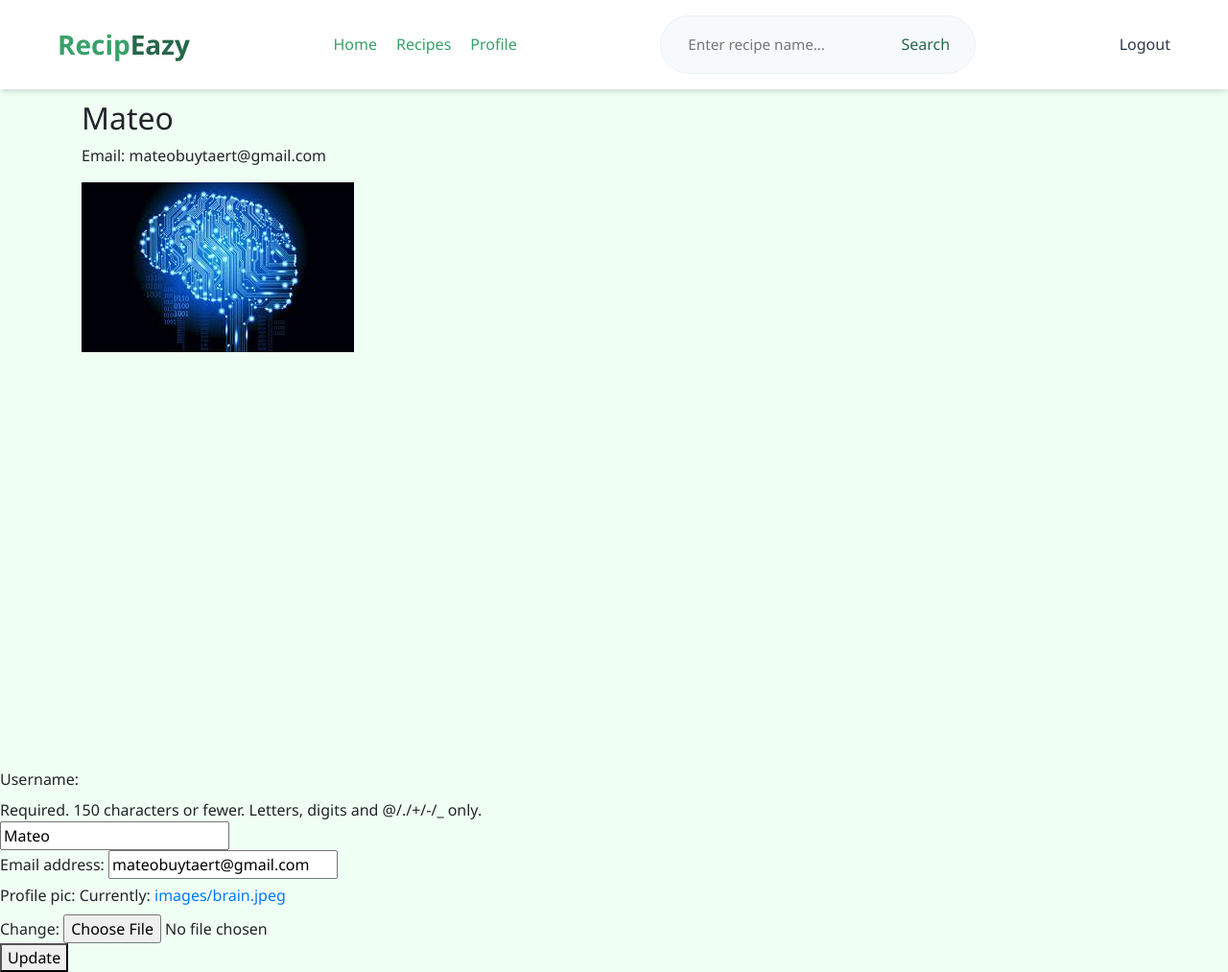
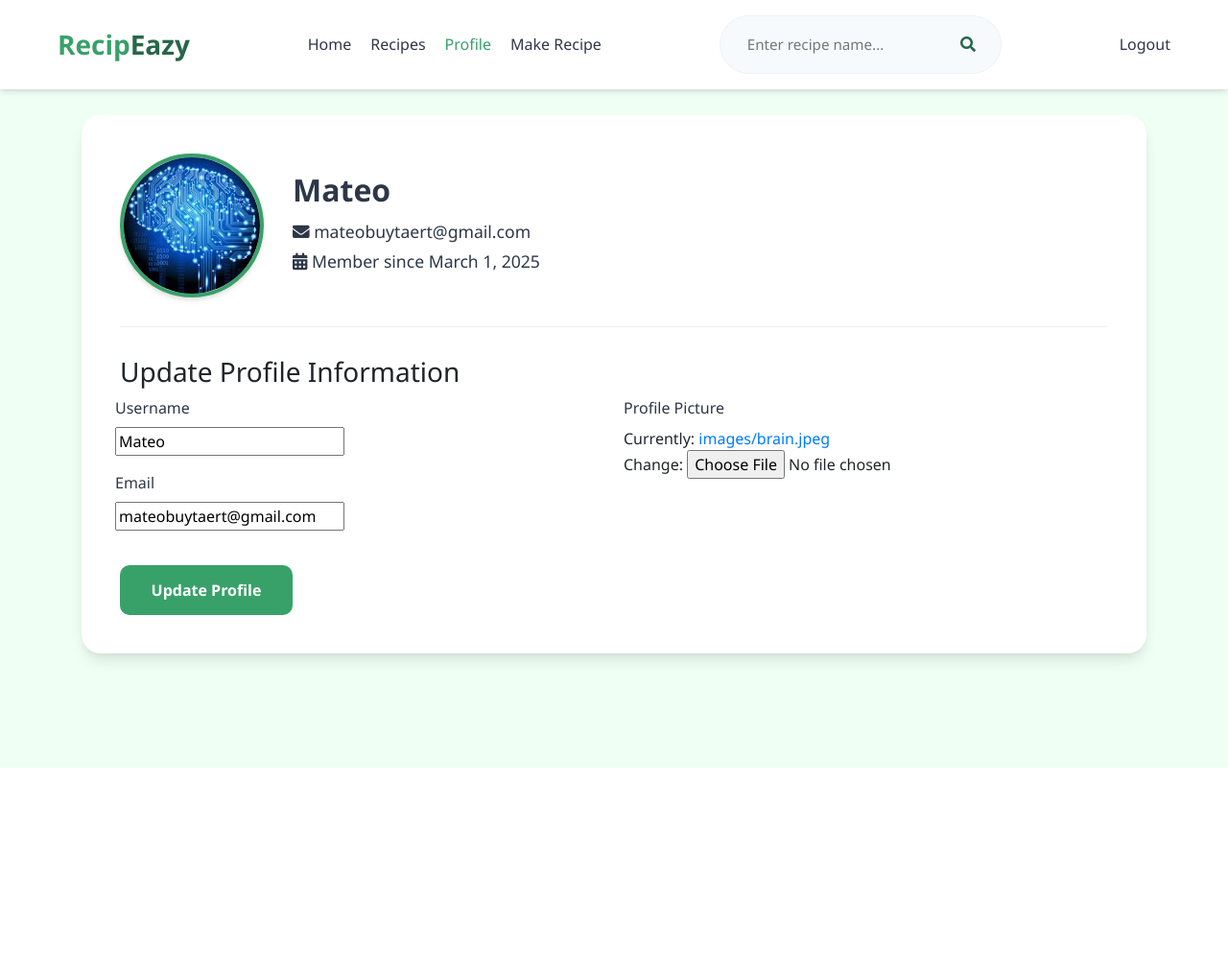
Before and after one commit to Mateo-Buytaert/Recipeazy, a Django app: page /recipes/profile/ in a window 1280 px wide. Shown: the whole page at 96% size. After the commit the page ends 800 px from the top, so only its background shows below. Run offline with Django 5.2, Linux system fonts and the light colour scheme; a user stored in the database is signed in; data comes from the database, SQL or seed files in the repository; both versions use the stored data as it was after the commit; some libraries are stand-ins or nearby versions.

Commit message:
fixed some stuff

```diff
--- a/recipeazy/recipes/templates/recipes/login.html
+++ b/recipeazy/recipes/templates/recipes/login.html
@@ -302,6 +302,9 @@ body {
                     <a href="{% url 'index' %}" class="active">Home</a>
                     <a href="{%url 'recipe_list'%}" class ="active">Recipes</a>
                     <a href = "{%url 'profile'%}" class="active">Profile</a>
+                    {%if user.is_authenticated%}
+                    <a href="{%url 'recipe-create'%}" class="active">Make Recipe</a>
+                    {%endif%}
                 </div>
                 <div class="search-bar">
                     <form action="{% url 'search-recipe' %}" method="get">
--- a/recipeazy/recipes/templates/recipes/profile.html
+++ b/recipeazy/recipes/templates/recipes/profile.html
@@ -1,7 +1,7 @@
 <!DOCTYPE html>
 <html>
 <head>
-    <title>Login</title>
+    <title>Profile - RecipEazy</title>
     <link rel="stylesheet" href="https://stackpath.bootstrapcdn.com/bootstrap/4.1.3/css/bootstrap.min.css">
     <script src="https://ajax.googleapis.com/ajax/libs/jquery/3.3.1/jquery.min.js"></script>
     <link rel="stylesheet" href="https://use.fontawesome.com/releases/v5.6.1/css/all.css">
@@ -291,6 +291,121 @@ body {
                 width: 150px;
             }
         }
+
+        /* Profile page specific styles */
+        .profile-container {
+            background: white;
+            border-radius: 20px;
+            box-shadow: var(--shadow-lg);
+            padding: 40px;
+            margin-top: 40px;
+            margin-bottom: 40px;
+            animation: fadeIn 0.6s ease;
+        }
+
+        .profile-header {
+            display: flex;
+            align-items: center;
+            gap: 30px;
+            margin-bottom: 30px;
+            flex-wrap: wrap;
+        }
+
+        .profile-image {
+            width: 150px;
+            height: 150px;
+            border-radius: 50%;
+            object-fit: cover;
+            border: 4px solid var(--primary);
+            box-shadow: var(--shadow-md);
+        }
+
+        .profile-info {
+            flex: 1;
+        }
+
+        .profile-info h2 {
+            color: var(--gray-800);
+            font-size: 2rem;
+            font-weight: 700;
+            margin-bottom: 10px;
+        }
+
+        .profile-info p {
+            color: var(--gray-800);
+            font-size: 1.1rem;
+            margin-bottom: 5px;
+        }
+
+        .profile-form {
+            margin-top: 30px;
+            padding-top: 30px;
+            border-top: 1px solid var(--gray-200);
+        }
+
+        .form-section {
+            margin-bottom: 30px;
+        }
+
+        .form-section h3 {
+            color: var(--gray-800);
+            font-size: 1.4rem;
+            font-weight: 600;
+            margin-bottom: 20px;
+        }
+
+        .form-group label {
+            font-weight: 500;
+            color: var(--gray-800);
+            margin-bottom: 8px;
+            display: block;
+        }
+
+        .update-btn {
+            background: var(--primary);
+            color: white;
+            padding: 14px 24px;
+            border: none;
+            border-radius: 10px;
+            font-size: 1rem;
+            font-weight: 600;
+            transition: all 0.3s ease;
+            cursor: pointer;
+            display: inline-block;
+            min-width: 180px;
+        }
+
+        .update-btn:hover {
+            background: var(--primary-light);
+            transform: translateY(-2px);
+            box-shadow: var(--shadow-md);
+        }
+
+        .update-btn:active {
+            transform: translateY(0);
+        }
+
+        .form-row {
+            display: flex;
+            gap: 20px;
+            margin-bottom: 20px;
+        }
+
+        .form-column {
+            flex: 1;
+        }
+
+        @media (max-width: 768px) {
+            .profile-header {
+                flex-direction: column;
+                text-align: center;
+            }
+
+            .form-row {
+                flex-direction: column;
+                gap: 0;
+            }
+        }
     </style>
 </head>
 <body>
@@ -299,14 +414,17 @@ body {
             <nav>
                 <div class="logo">Recip<span>Eazy</span></div>
                 <div class="nav-links">
-                    <a href="{% url 'index' %}" class="active">Home</a>
-                    <a href="{%url 'recipe_list'%}" class ="active">Recipes</a>
-                    <a href = "{%url 'profile'%}" class="active">Profile</a>
+                    <a href="{% url 'index' %}">Home</a>
+                    <a href="{% url 'recipe_list' %}">Recipes</a>
+                    <a href="{% url 'profile' %}" class="active">Profile</a>
+                    {% if user.is_authenticated %}
+                    <a href="{% url 'recipe-create' %}">Make Recipe</a>
+                    {% endif %}
                 </div>
                 <div class="search-bar">
                     <form action="{% url 'search-recipe' %}" method="get">
                         <input type="text" name="q" placeholder="Enter recipe name..." required>
-                        <button type="submit">Search</button>
+                        <button type="submit"><i class="fas fa-search"></i></button>
                     </form>
                 </div>
                 <div class="nav-links">
@@ -315,23 +433,50 @@ body {
                     {% endif %}
                     {% if not user.is_authenticated %}
                     <a href="{% url 'login' %}">Login</a>
-                    <a href="{%url 'register'%}">Register</a>
+                    <a href="{% url 'register' %}">Register</a>
                     {% endif %}
                 </div>
             </nav>
         </div>
     </header>
+
     <div class="container h-100">
-        <br>
-        <h2>{{user.username}}</h2>
-        <p>Email: {{user.email}}</p>
-        <img src = "{{user.profile.profile_pic.url}}">
+        <div class="profile-container">
+            <div class="profile-header">
+                <img src="{{ user.profile.profile_pic.url }}" alt="{{ user.username }}'s profile" class="profile-image">
+                <div class="profile-info">
+                    <h2>{{ user.username }}</h2>
+                    <p><i class="fas fa-envelope"></i> {{ user.email }}</p>
+                    <p><i class="fas fa-calendar-alt"></i> Member since {{ user.date_joined|date:"F j, Y" }}</p>
                 </div>
-    <form method="POST">
-        {%csrf_token%}
-        {{u_form}}
-        {{p_form}}
-        <button type="submit">Update</button>
+            </div>
+
+            <div class="profile-form">
+                <h3>Update Profile Information</h3>
+                <form method="POST" enctype="multipart/form-data">
+                    {% csrf_token %}
+                    <div class="form-row">
+                        <div class="form-column">
+                            <div class="form-group">
+                                <label for="id_username">Username</label>
+                                {{ u_form.username }}
+                            </div>
+                            <div class="form-group">
+                                <label for="id_email">Email</label>
+                                {{ u_form.email }}
+                            </div>
+                        </div>
+                        <div class="form-column">
+                            <div class="form-group">
+                                <label for="id_profile_pic">Profile Picture</label>
+                                {{ p_form.profile_pic }}
+                            </div>
+                        </div>
+                    </div>
+                    <button type="submit" class="update-btn">Update Profile</button>
                 </form>
+            </div>
+        </div>
+    </div>
 </body>
 </html>
--- a/recipeazy/recipes/urls.py
+++ b/recipeazy/recipes/urls.py
@@ -8,6 +8,7 @@ urlpatterns = [
     path("recipe-list/", views.recipe_list, name = "recipe_list"),
     path("make-recipe", views.recipe_create,name="recipe-create"),
     path("recipe-list/<int:id>", views.recipe_detail,name="recipe-detail"),
+    path("recipe-list/<str:category>", views.recipe_list_category,name="recipe-detail-category"),
     path("search-recipe/", views.search_recipe, name="search-recipe"),
     path("register/",views.registerPage, name = "register"),
     path("login/", views.loginPage, name="login"),
--- a/recipeazy/recipes/views.py
+++ b/recipeazy/recipes/views.py
@@ -1,5 +1,5 @@
 from django.shortcuts import render, reverse, redirect, get_object_or_404, HttpResponse
-from .models import Recipe, Rating
+from .models import Recipe, Rating, Category
 from .forms import RecipeForm, CreateUserForm, UserUpdateForm, ProfileUpdateForm, RatingForm
 from django.db.models import Q, Avg
 from django.contrib.auth.forms import UserCreationForm
@@ -7,20 +7,26 @@ from django.contrib import messages
 from django.contrib.auth import authenticate, login, logout
 from django.contrib.auth.decorators import login_required
 from django.http import JsonResponse
-import math
+from django.db.models import Avg, Count
 
 def index(request):
     if request.method == "GET":
-        recipes = Recipe.objects.all()
+        recipes = Recipe.objects.annotate(avg_rating = Avg("ratings__value")).order_by("-avg_rating")[:3]
         return render(request, 'recipes/my_recipe_list.html', {'recipes': recipes})
 
 def recipe_list(request):
-    recipes = Recipe.objects.all()
+    recipes = Recipe.objects.all()[:15]
     ingredients = []
     for recipe in recipes:
         ingredients.append(recipe.ingredients)
     return render(request,"recipes/recipe_list.html",{"recipes":recipes, "ingredients":ingredients})
 
+def recipe_list_category(request, category):
+    recipes = Recipe.objects.filter(Q(category__name__icontains=category))
+    ingredients = []
+    for recipe in recipes:
+        ingredients.append(recipe.ingredients)
+    return render(request,"recipes/recipe_list.html",{"recipes":recipes, "ingredients":ingredients})
 
 @login_required(login_url="login")
 def recipe_create(request):
@@ -48,17 +54,27 @@ def recipe_detail(request, id):
             if not created:
                 rating.value = rating_value
                 rating.save()
-    avg_rating = recipe.ratings.aggregate(Avg('value'))['value__avg'] or 0
+            return redirect('recipe-detail', id=id)
+
+    rating_data = Recipe.objects.filter(id=id).annotate(
+        avg_rating=Avg('ratings__value'),
+        rating_count=Count('ratings')
+    ).values('avg_rating', 'rating_count').first()
+
+    avg_rating = rating_data['avg_rating'] or 0
+    rating_count = rating_data['rating_count']
 
     user_rating = None
     if request.user.is_authenticated:
         user_rating = Rating.objects.filter(recipe=recipe, user=request.user).first()
+
     avg_rating = round(avg_rating)
     return render(request,"recipes/recipe_detail.html",{
         "recipe":recipe,
         "ingredients":ingredients,
         "avg_rating":avg_rating,
-        "user_rating":user_rating
+        "user_rating":user_rating,
+        "rating_count":rating_count
     })
 
 def search_recipe(request):
@@ -74,6 +90,7 @@ def search_recipe(request):
         "recipes":recipes,
         "ingredients":ingredients,
     })
+
 def registerPage(request):
     if request.user.is_authenticated:
         return redirect("index")
```
Also changed, not shown: recipeazy/recipes/templates/recipes/my_recipe_list.html (+11 -10 lines), recipeazy/recipes/templates/recipes/recipe_detail.html (+9 -22 lines), recipeazy/recipes/templates/recipes/recipe_list.html (+7 -11 lines), recipeazy/db.sqlite3, recipeazy/media/images/brain.jpeg (added), recipeazy/media/images/cheescake.webp (added). Lines whose indentation alone changed are shown as unchanged.
